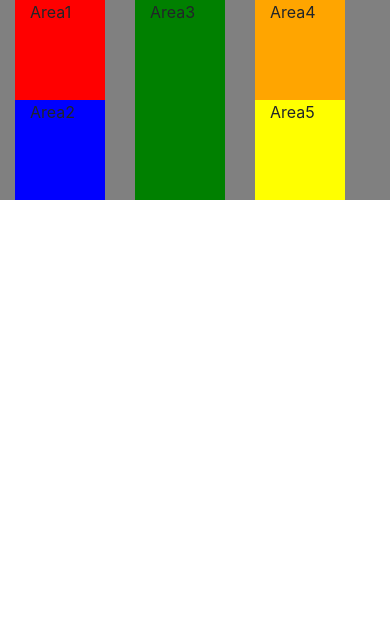
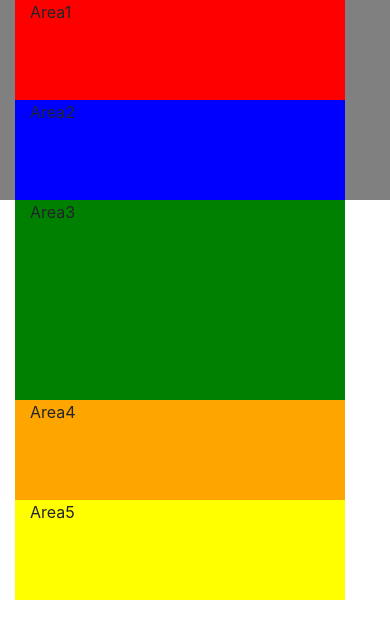
Before and after one commit to nsumma147/Header-Practice, an Angular app: page / in a window 390 px wide. Shown: the top 638 px of the page. Built offline with nearby package versions, Linux system fonts and the light colour scheme.

Commit message:
mobile responsiveness practice

```diff
--- a/src/app/app.component.html
+++ b/src/app/app.component.html
@@ -13,7 +13,7 @@
 <body>
   <div class="container-fluid row">
 
-    <div class="col">
+    <div class="col-lg-2" id="column-left">
 
       <div class="col" id="area1">Area1</div>
       <div class="col" id="area2">Area2</div>
@@ -21,11 +21,20 @@
 
     </div>
 
-    <div class="col">
+    <div class="col-lg-2 col-xs-0">
+
+    </div>
+
+    <div class="col-lg-4" id="column-mid">
       <div class="col" id="area3">Area3</div>
     </div>
 
-    <div class="col">
+    <div class="col-lg-2 col-xs-0">
+
+    </div>
+
+
+    <div class="col-lg-2" id ="column-right">
 
       <div class="col" id="area4">Area4</div>
       <div class="col" id="area5">Area5</div>
```
